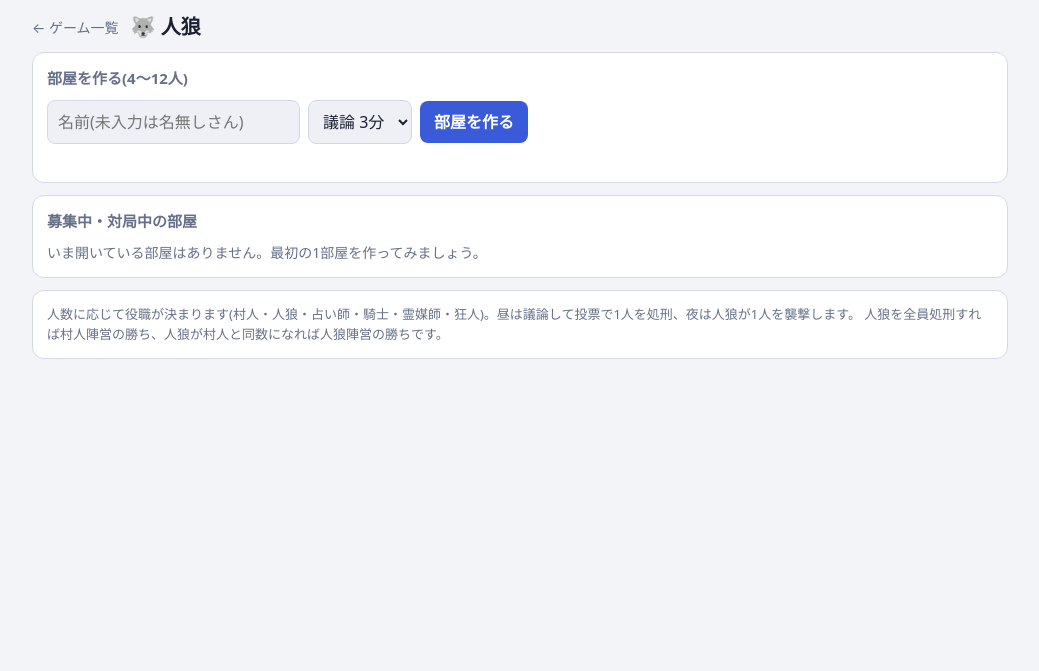
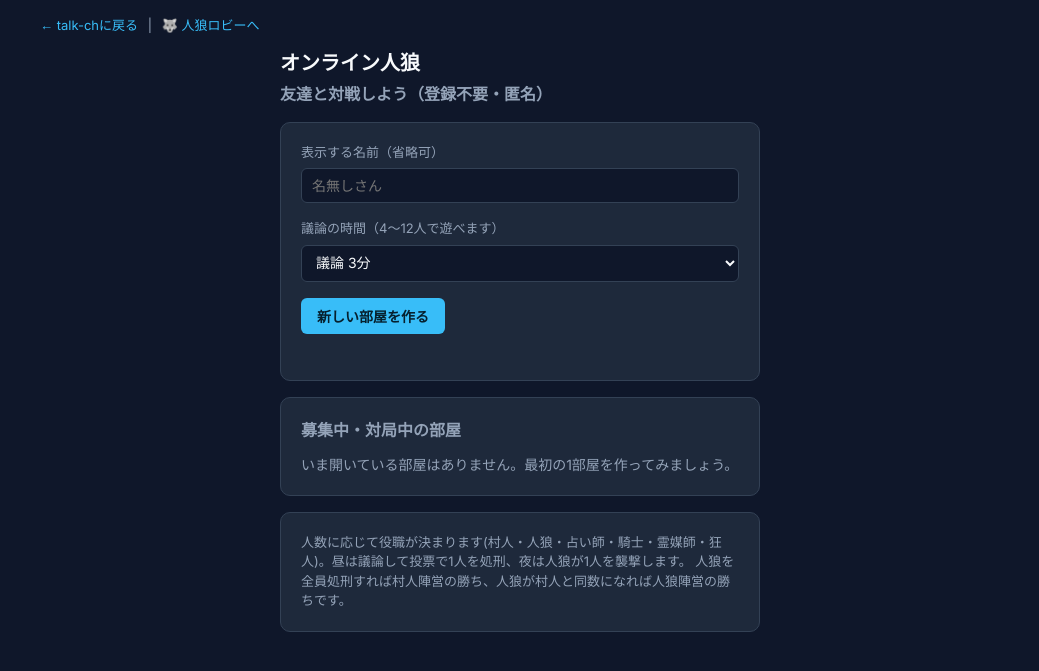
Before and after one commit to Kenji460962/The-bulletin-board, a FastAPI app: page /werewolf in a window 1280 px wide. Shown: the top 671 px of the page, without its empty margins (120-1159 px from the left). Run offline with FastAPI, Linux system fonts and the light colour scheme; data that the repository does not hold is empty; parts of the project's set-up code (start-up, migrations or seed data) failed here and were passed over; some libraries are stand-ins or nearby versions.

Commit message:
Update werewolf.html

```diff
--- a/templates/werewolf.html
+++ b/templates/werewolf.html
@@ -1,94 +1,192 @@
 <!DOCTYPE html>
 <html lang="ja">
 <head>
+    <link rel="icon" href="{{ url_for('static', path='favicon.webp') }}" type="image/webp">
+    <link rel="apple-touch-icon" href="{{ url_for('static', path='apple-touch-icon.png') }}">
+    <link rel="manifest" href="{{ url_for('static', path='site.webmanifest') }}">
     <meta charset="UTF-8">
-<meta name="viewport" content="width=device-width, initial-scale=1">
-<title>人狼 | Talk-ch</title>
+    <meta name="viewport" content="width=device-width, initial-scale=1.0">
+    <title>オンライン人狼 - talk-ch</title>
+    <link href="https://fonts.googleapis.com/css2?family=Inter:wght@400;500;600;700&display=swap" rel="stylesheet">
     <style>
-:root{--bg:#14161c;--panel:#1d2029;--panel2:#252936;--line:#32384a;--text:#e8eaf0;--sub:#9aa3b8;--accent:#6c8cff;--wolf:#ff6b6b;--ok:#4cc38a;--warn:#f0b429}
-@media (prefers-color-scheme:light){:root{--bg:#f3f4f8;--panel:#fff;--panel2:#eef0f6;--line:#d5d9e6;--text:#1c2030;--sub:#667088;--accent:#3a5bd9;--wolf:#d63b3b;--ok:#1f9d63;--warn:#b7791f}}
-*{box-sizing:border-box}
-body{margin:0;background:var(--bg);color:var(--text);font-family:system-ui,-apple-system,"Hiragino Sans","Noto Sans JP",sans-serif;line-height:1.5}
-.wrap{max-width:1000px;margin:0 auto;padding:12px}
-header{display:flex;align-items:center;gap:12px;margin-bottom:10px}
-header a{color:var(--sub);text-decoration:none;font-size:14px}
-header h1{font-size:20px;margin:0}
-[hidden]{display:none!important}
-.card{background:var(--panel);border:1px solid var(--line);border-radius:12px;padding:14px;margin-bottom:12px}
-.card h2{font-size:15px;margin:0 0 10px;color:var(--sub);font-weight:600}
-input,select,button{font:inherit}
-input[type=text],select{background:var(--panel2);color:var(--text);border:1px solid var(--line);border-radius:8px;padding:9px 10px;min-width:0}
-button{background:var(--accent);color:#fff;border:0;border-radius:8px;padding:9px 14px;cursor:pointer;font-weight:600}
-button:disabled{opacity:.45;cursor:not-allowed}
-button.ghost{background:var(--panel2);color:var(--text);border:1px solid var(--line)}
-button.sm{padding:5px 10px;font-size:13px}
-button.sel{background:var(--ok)}
-button.danger{background:var(--wolf)}
-.row{display:flex;gap:8px;flex-wrap:wrap;align-items:center}
-.room-item{display:flex;justify-content:space-between;align-items:center;gap:8px;padding:10px;border:1px solid var(--line);border-radius:10px;margin-bottom:8px;background:var(--panel2)}
-.room-item .meta{font-size:13px;color:var(--sub)}
-.empty{color:var(--sub);font-size:14px}
-.bar{display:flex;justify-content:space-between;align-items:center;gap:10px;flex-wrap:wrap}
-.phase{font-size:18px;font-weight:700}
-.timer{font-variant-numeric:tabular-nums;font-size:22px;font-weight:700;color:var(--warn)}
-.sub{color:var(--sub);font-size:13px}
-.banner{padding:10px 12px;border-radius:10px;margin-bottom:12px;font-weight:600;background:var(--panel2);border:1px solid var(--line)}
-.banner.win{border-color:var(--ok);color:var(--ok)}
-.grid{display:grid;grid-template-columns:1fr;gap:12px}
-@media (min-width:820px){.grid{grid-template-columns:340px 1fr}}
-.pl{display:flex;align-items:center;gap:8px;padding:8px 10px;border:1px solid var(--line);border-radius:10px;margin-bottom:6px;background:var(--panel2)}
-.pl .no{font-weight:700;color:var(--sub);min-width:38px}
-.pl .nm{flex:1;min-width:0;overflow:hidden;text-overflow:ellipsis;white-space:nowrap}
-.pl.dead{opacity:.5}
-.pl.dead .nm{text-decoration:line-through}
-.pl.me{border-color:var(--accent)}
-.tag{font-size:11px;padding:1px 7px;border-radius:99px;background:var(--panel);border:1px solid var(--line);color:var(--sub)}
-.tag.wolf{color:var(--wolf);border-color:var(--wolf)}
-.tag.host{color:var(--warn);border-color:var(--warn)}
-.role{font-size:20px;font-weight:800}
-.role.werewolf,.role.madman{color:var(--wolf)}
-.notes{margin:8px 0 0;padding-left:18px;font-size:14px}
-#log{height:380px;overflow-y:auto;background:var(--panel2);border:1px solid var(--line);border-radius:10px;padding:8px}
-.msg{padding:3px 2px;font-size:14px;word-break:break-word}
-.msg .who{font-weight:700;margin-right:6px}
-.msg.system{text-align:center;color:var(--sub);font-size:13px;padding:6px 0}
-.msg.wolf{color:var(--wolf)}
-.msg.dead{color:var(--sub);font-style:italic}
-.msg .ch{font-size:11px;margin-right:6px;padding:0 6px;border-radius:99px;border:1px solid currentColor}
-.sendbar{display:flex;gap:8px;margin-top:8px}
-.sendbar input{flex:1}
-.err{color:var(--wolf);font-size:13px;min-height:18px;margin-top:6px}
+        :root {
+            --bg-color: #0f172a;
+            --panel-bg: #1e293b;
+            --border-color: #334155;
+            --text-main: #f8fafc;
+            --text-muted: #94a3b8;
+            --accent-color: #38bdf8;
+            --accent-hover: #0ea5e9;
+            --wolf: #f87171;
+            --ok: #4ade80;
+            --warn: #fbbf24;
+        }
+        * { box-sizing: border-box; }
+        [hidden] { display: none !important; }
+        body {
+            font-family: 'Inter', 'Hiragino Sans', 'Noto Sans JP', sans-serif;
+            background: var(--bg-color);
+            color: var(--text-main);
+            margin: 0;
+            padding: 16px;
+            display: flex;
+            flex-direction: column;
+            align-items: center;
+            line-height: 1.5;
+        }
+        a { color: var(--accent-color); text-decoration: none; }
+        a:hover { text-decoration: underline; }
+        .page { width: 100%; max-width: 960px; }
+        .top-nav { width: 100%; margin-bottom: 12px; font-size: 13px; }
+        .narrow { width: 100%; max-width: 480px; margin: 0 auto; }
+        .panel, .card {
+            background: var(--panel-bg);
+            border: 1px solid var(--border-color);
+            border-radius: 10px;
+            padding: 20px;
+            width: 100%;
+            margin-bottom: 16px;
+        }
+        h1 { font-size: 20px; margin: 0 0 4px 0; }
+        h2 { font-size: 16px; margin: 0 0 12px 0; color: var(--text-muted); font-weight: 600; }
+        input[type="text"], select {
+            background: var(--bg-color);
+            border: 1px solid var(--border-color);
+            color: var(--text-main);
+            padding: 8px 10px;
+            border-radius: 6px;
+            font-size: 14px;
+            font-family: inherit;
+            min-width: 0;
+        }
+        button {
+            background: var(--accent-color);
+            color: #06202e;
+            border: none;
+            padding: 8px 16px;
+            border-radius: 6px;
+            font-weight: 600;
+            cursor: pointer;
+            font-size: 14px;
+            font-family: inherit;
+        }
+        button:hover { background: var(--accent-hover); }
+        button:disabled { background: #475569; color: var(--text-muted); cursor: not-allowed; }
+        button.ghost { background: var(--bg-color); color: var(--text-main); border: 1px solid var(--border-color); }
+        button.ghost:hover { background: var(--border-color); }
+        button.ghost:disabled { background: var(--bg-color); color: var(--text-muted); }
+        button.sm { padding: 5px 10px; font-size: 13px; }
+        button.sel { background: var(--ok); color: #052e16; }
+        button.danger { background: var(--wolf); color: #2a0a0a; }
+        .row { display: flex; gap: 8px; flex-wrap: wrap; align-items: center; }
+        .lobby-actions { display: flex; flex-direction: column; gap: 16px; }
+        .label { font-size: 13px; color: var(--text-muted); margin-bottom: 6px; }
+        .err { color: var(--wolf); font-size: 13px; min-height: 18px; margin-top: 8px; }
+        .sub { color: var(--text-muted); font-size: 13px; }
+        .empty { color: var(--text-muted); font-size: 14px; }
+        .room-item {
+            display: flex; justify-content: space-between; align-items: center; gap: 8px;
+            padding: 10px 12px; border: 1px solid var(--border-color); border-radius: 8px;
+            margin-bottom: 8px; background: var(--bg-color);
+        }
+        .room-item .meta { font-size: 13px; color: var(--text-muted); }
+        .room-code-box {
+            background: var(--bg-color);
+            border: 1px dashed var(--border-color);
+            border-radius: 6px;
+            padding: 10px 14px;
+            font-size: 14px;
+            margin-top: 12px;
+            display: flex;
+            justify-content: space-between;
+            align-items: center;
+            gap: 8px;
+            flex-wrap: wrap;
+        }
+        .room-code-box strong { font-size: 18px; letter-spacing: 2px; color: var(--accent-color); }
+        .bar { display: flex; justify-content: space-between; align-items: center; gap: 10px; flex-wrap: wrap; }
+        .phase { font-size: 18px; font-weight: 700; }
+        .timer { font-variant-numeric: tabular-nums; font-size: 22px; font-weight: 700; color: var(--warn); }
+        .banner {
+            text-align: center; font-size: 16px; font-weight: 700;
+            padding: 12px; margin-bottom: 16px; border-radius: 8px;
+            background: rgba(56, 189, 248, 0.15);
+        }
+        .banner.win { background: rgba(74, 222, 128, 0.15); color: var(--ok); }
+        .grid { display: grid; grid-template-columns: 1fr; gap: 0 16px; }
+        @media (min-width: 820px) { .grid { grid-template-columns: 340px 1fr; } }
+        .pl {
+            display: flex; align-items: center; gap: 8px; padding: 8px 10px;
+            border: 1px solid var(--border-color); border-radius: 8px;
+            margin-bottom: 6px; background: var(--bg-color);
+        }
+        .pl .no { font-weight: 700; color: var(--text-muted); min-width: 38px; }
+        .pl .nm { flex: 1; min-width: 0; overflow: hidden; text-overflow: ellipsis; white-space: nowrap; }
+        .pl.dead { opacity: .5; }
+        .pl.dead .nm { text-decoration: line-through; }
+        .pl.me { border-color: var(--accent-color); }
+        .tag {
+            font-size: 11px; padding: 1px 7px; border-radius: 99px;
+            background: var(--panel-bg); border: 1px solid var(--border-color); color: var(--text-muted);
+        }
+        .tag.wolf { color: var(--wolf); border-color: var(--wolf); }
+        .tag.host { color: var(--warn); border-color: var(--warn); }
+        .role { font-size: 20px; font-weight: 700; }
+        .role.werewolf, .role.madman { color: var(--wolf); }
+        .notes { margin: 8px 0 0; padding-left: 18px; font-size: 14px; }
+        #log {
+            height: 380px; overflow-y: auto; background: var(--bg-color);
+            border: 1px solid var(--border-color); border-radius: 8px; padding: 8px;
+        }
+        .msg { padding: 3px 2px; font-size: 14px; word-break: break-word; }
+        .msg .who { font-weight: 700; margin-right: 6px; }
+        .msg.system { text-align: center; color: var(--text-muted); font-size: 13px; padding: 6px 0; }
+        .msg.wolf { color: var(--wolf); }
+        .msg.dead { color: var(--text-muted); font-style: italic; }
+        .msg .ch { font-size: 11px; margin-right: 6px; padding: 0 6px; border-radius: 99px; border: 1px solid currentColor; }
+        .sendbar { display: flex; gap: 8px; margin-top: 8px; }
+        .sendbar input { flex: 1; }
     </style>
 </head>
 <body>
-<div class="wrap">
-  <header>
-    <a href="/games">← ゲーム一覧</a>
-    <h1>🐺 人狼</h1>
-  </header>
+<div class="page">
+    <div class="top-nav">
+        <a href="/">← talk-chに戻る</a>
+        <span style="color: var(--text-muted); margin: 0 6px;">|</span>
+        <a href="/werewolf">🐺 人狼ロビーへ</a>
+    </div>
 
     <!-- ===== ロビー ===== -->
-  <section id="lobby" hidden>
-    <div class="card">
-      <h2>部屋を作る(4〜12人)</h2>
-      <div class="row">
-        <input type="text" id="lobbyName" maxlength="20" placeholder="名前(未入力は名無しさん)">
-        <select id="discussSel">
+    <section id="lobby" class="narrow" hidden>
+        <div style="margin-bottom:16px;">
+            <h1>オンライン人狼</h1>
+            <h2 style="margin-bottom:0;">友達と対戦しよう（登録不要・匿名）</h2>
+        </div>
+        <div class="panel">
+            <div class="lobby-actions">
+                <div>
+                    <div class="label">表示する名前（省略可）</div>
+                    <input type="text" id="lobbyName" maxlength="20" placeholder="名無しさん" style="width:100%;">
+                </div>
+                <div>
+                    <div class="label">議論の時間（4〜12人で遊べます）</div>
+                    <select id="discussSel" style="width:100%;">
                         <option value="60">議論 1分</option>
                         <option value="120">議論 2分</option>
                         <option value="180" selected>議論 3分</option>
                         <option value="240">議論 4分</option>
                         <option value="300">議論 5分</option>
                     </select>
-        <button id="createBtn">部屋を作る</button>
+                </div>
+                <div><button id="createBtn">新しい部屋を作る</button></div>
             </div>
             <div class="err" id="lobbyErr"></div>
         </div>
-    <div class="card">
+        <div class="panel">
             <h2>募集中・対局中の部屋</h2>
             <div id="roomList"><div class="empty">読み込み中…</div></div>
         </div>
-    <div class="card sub">
+        <div class="panel sub">
             人数に応じて役職が決まります(村人・人狼・占い師・騎士・霊媒師・狂人)。昼は議論して投票で1人を処刑、夜は人狼が1人を襲撃します。
             人狼を全員処刑すれば村人陣営の勝ち、人狼が村人と同数になれば人狼陣営の勝ちです。
         </div>
@@ -104,10 +202,12 @@ button.danger{background:var(--wolf)}
                 </div>
                 <div class="timer" id="timer"></div>
             </div>
-      <div class="row" style="margin-top:10px">
-        <span class="sub">部屋コード <b id="codeLabel"></b></span>
+            <div class="room-code-box">
+                <span>部屋コード <strong id="codeLabel"></strong></span>
+                <span class="row">
                     <button class="ghost sm" id="copyBtn">招待リンクをコピー</button>
                     <button class="ghost sm" id="leaveBtn" hidden>退出</button>
+                </span>
             </div>
         </div>
 
@@ -116,7 +216,7 @@ button.danger{background:var(--wolf)}
         <div class="card" id="joinBox" hidden>
             <h2>この部屋に参加する</h2>
             <div class="row">
-        <input type="text" id="joinName" maxlength="20" placeholder="名前(未入力は名無しさん)">
+                <input type="text" id="joinName" maxlength="20" placeholder="名無しさん">
                 <button id="joinBtn">参加する</button>
             </div>
             <div class="err" id="joinErr"></div>
```
Lines whose indentation alone changed are shown as unchanged.
